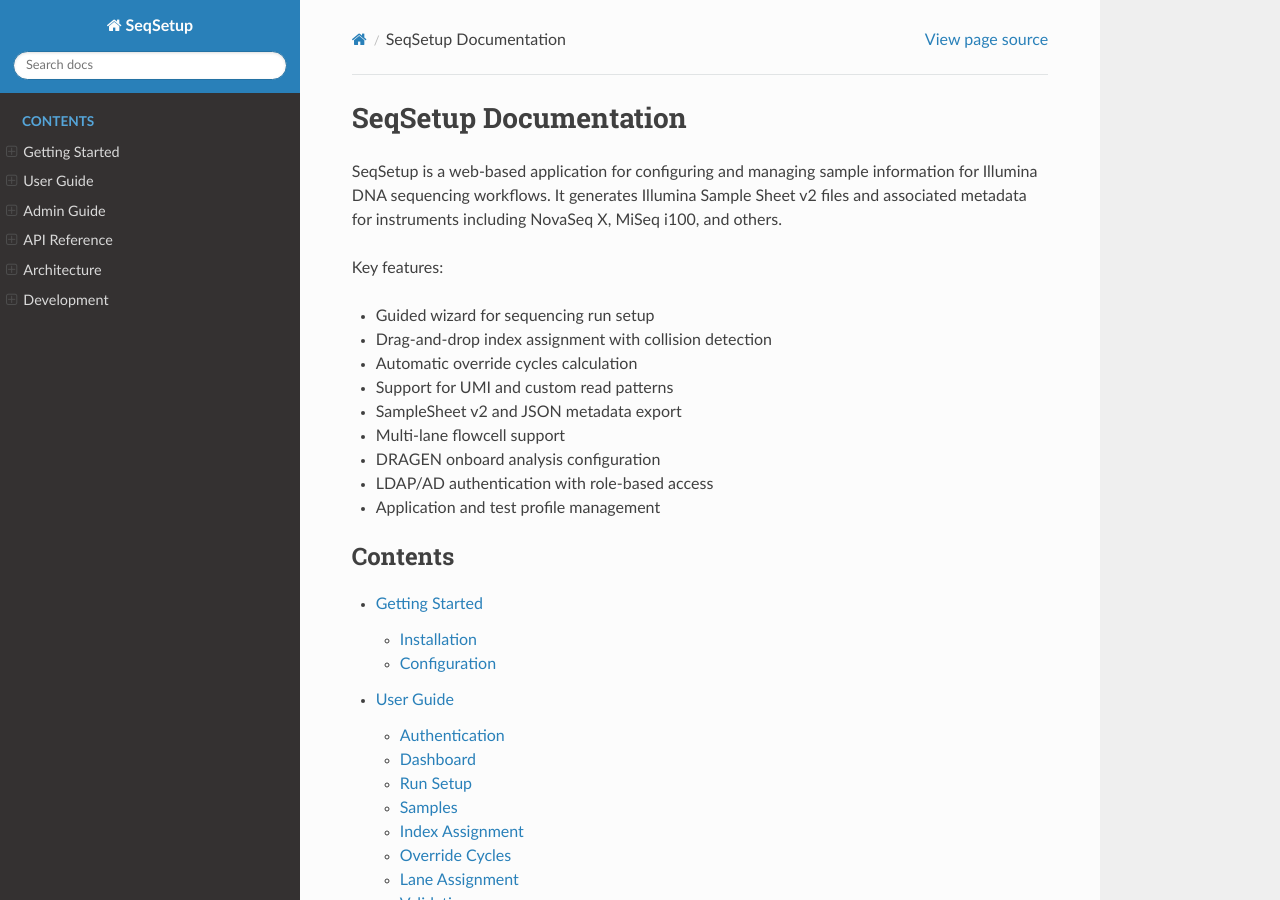
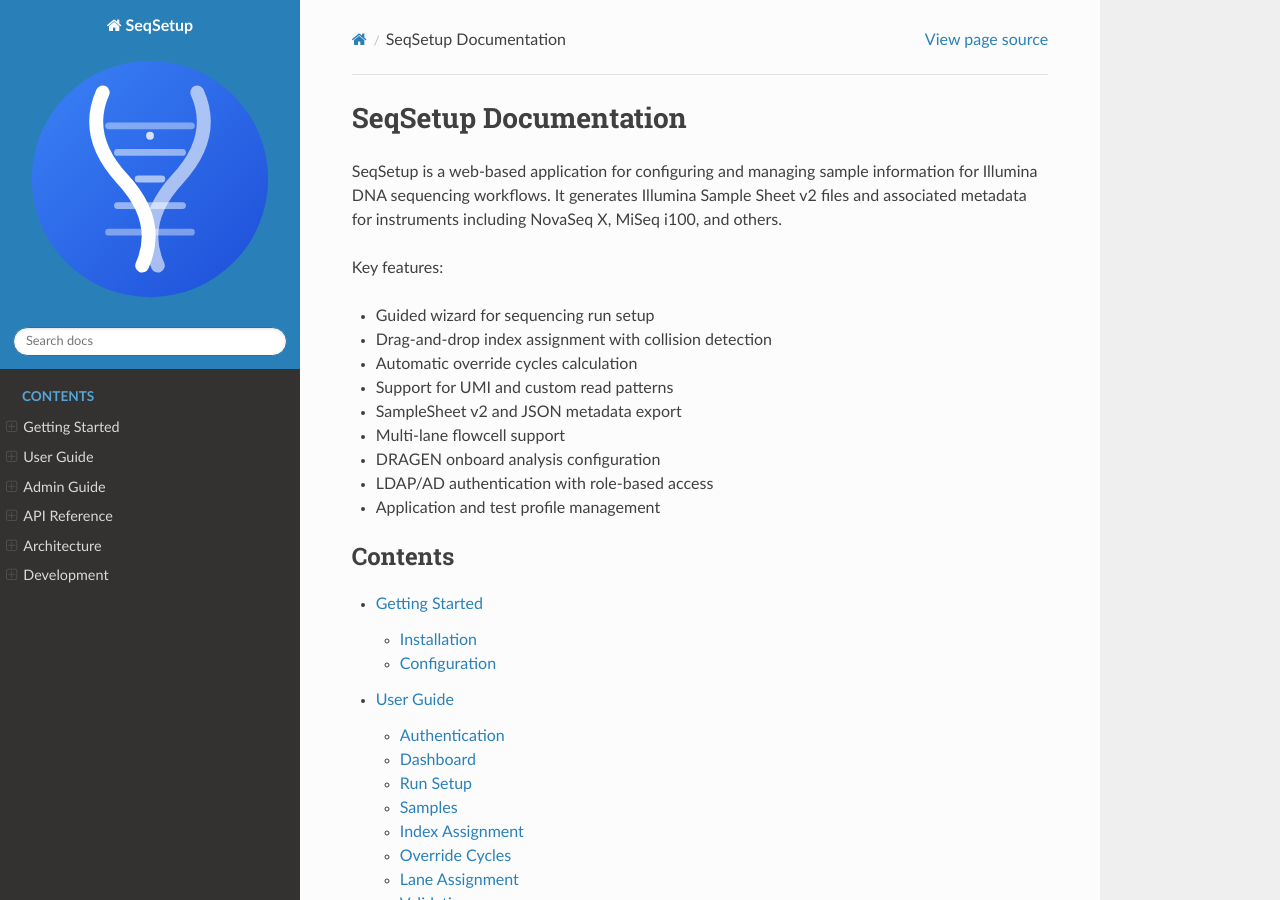
Before and after one commit to parlar/seqsetup, a Sphinx documentation site: the page built from docs/index.rst, in a window 1280 px wide and 900 px high. Built offline with Sphinx 7.4.7 and the Read the Docs theme 3.1.0, drawn with Linux system fonts in a browser that asks for light colours.

Commit message:
Add project logo to documentation
Co-Authored-By: Claude Opus 4.5 <noreply@anthropic.com>

```diff
--- a/docs/conf.py
+++ b/docs/conf.py
@@ -13,7 +13,11 @@ exclude_patterns = ["_build", "Thumbs.db", ".DS_Store"]
 html_theme = "sphinx_rtd_theme"
 html_static_path = ["_static"]
 
+html_logo = "_static/logo.svg"
+html_favicon = "_static/logo.svg"
+
 html_theme_options = {
     "navigation_depth": 3,
     "collapse_navigation": False,
+    "logo_only": False,
 }
```
Also changed, not shown: docs/_static/logo.svg (added).
